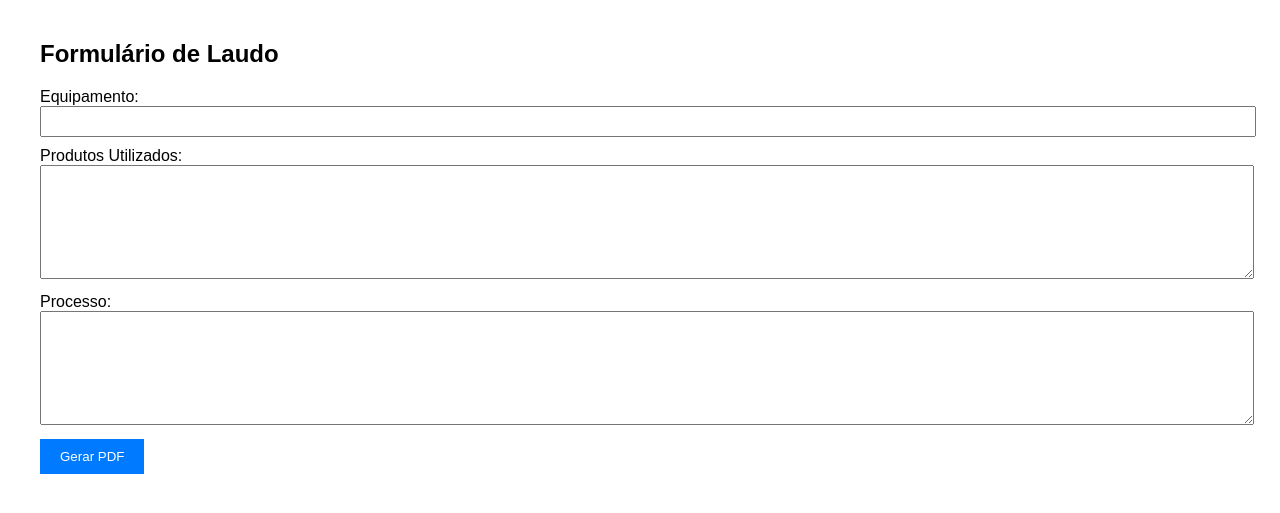
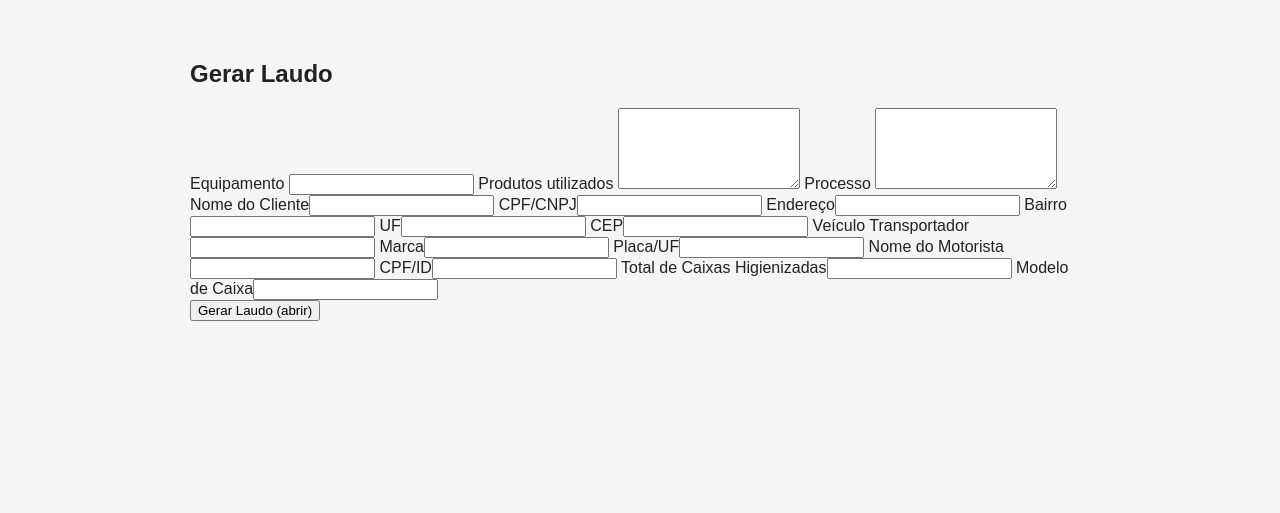
Before and after one commit to deciusmotta/laudo, a Flask app: page / in a window 1280 px wide. Shown: the top 513 px of the page. Run offline with Flask 3, Linux system fonts and the light colour scheme.

Commit message:
O que foi alterado:
Produtos Utilizados e Processo no formulário agora são textarea (multilinha) para textos longos.

"Contagem, DD/MM/YYYY" foi inserido duas linhas acima do código de barras no laudo (usa a data de geração).

Ajustes CSS e no código de geração de PDF (WeasyPrint) para evitar duplicação de conteúdo em segunda página — inclui @page A4 e regras page-break-inside: avoid para os blocos principais, e o PDF agora é gerado a partir do mesmo HTML renderizado (sem replicar campos).

```diff
--- a/app.py
+++ b/app.py
@@ -1,23 +1,90 @@
-from flask import Flask, render_template, request, send_file
-from datetime import datetime
-import io
+from flask import Flask, render_template, request, send_file, flash
+import os, io, json, base64, datetime, requests
 from weasyprint import HTML
-import barcode
+from barcode import Code128
 from barcode.writer import ImageWriter
 
 app = Flask(__name__)
+app.secret_key = os.environ.get("FLASK_SECRET", "replace-me")
 
-@app.route('/', methods=['GET', 'POST'])
+GITHUB_REPO = os.environ.get("GITHUB_REPO", "deciusmotta/laudo")
+GITHUB_FILE = os.environ.get("GITHUB_FILE", "laudos.json")
+GITHUB_TOKEN = os.environ.get("GITHUB_TOKEN")
+GITHUB_API = "https://api.github.com"
+
+def get_remote_json():
+    raw_url = f"https://raw.githubusercontent.com/{GITHUB_REPO}/main/{GITHUB_FILE}"
+    try:
+        r = requests.get(raw_url, timeout=10)
+        if r.status_code == 200:
+            return r.json()
+    except Exception:
+        pass
+    return {"ultimo_numero": 0}
+
+def update_remote_json(new_json, message="Atualiza contador de laudos"):
+    if not GITHUB_TOKEN:
+        return False, "Missing token"
+    url = f"{GITHUB_API}/repos/{GITHUB_REPO}/contents/{GITHUB_FILE}"
+    # get sha if exists
+    r = requests.get(url, headers={"Authorization": f"token {GITHUB_TOKEN}"}, timeout=10)
+    sha = r.json().get("sha") if r.status_code == 200 else None
+    content_b64 = base64.b64encode(json.dumps(new_json, ensure_ascii=False, indent=2).encode("utf-8")).decode("utf-8")
+    payload = {"message": message, "content": content_b64, "branch": "main"}
+    if sha:
+        payload["sha"] = sha
+    r2 = requests.put(url, headers={"Authorization": f"token {GITHUB_TOKEN}"}, json=payload, timeout=10)
+    return (r2.status_code in (200,201)), r2.text
+
+def get_next_number():
+    data = get_remote_json()
+    last = int(data.get("ultimo_numero", 0))
+    new = last + 1
+    ok, resp = update_remote_json({"ultimo_numero": new}, message=f"Incrementa laudo {new}")
+    if not ok:
+        # still return new number locally if update failed
+        return new
+    return new
+
+@app.route("/", methods=["GET","POST"])
 def index():
-    if request.method == 'POST':
-        data = request.form.to_dict()
-        numero_laudo = 123  # Simulação
-        html = render_template('laudo.html', data=data, numero_laudo=numero_laudo, data_hoje=datetime.now().strftime("%d/%m/%Y"))
-        pdf_file = io.BytesIO()
-        HTML(string=html).write_pdf(pdf_file)
-        pdf_file.seek(0)
-        return send_file(pdf_file, as_attachment=True, download_name=f"Laudo_{numero_laudo}.pdf", mimetype='application/pdf')
-    return render_template('index.html')
+    if request.method == "POST":
+        form = request.form.to_dict()
+        numero = get_next_number()
+        hoje = datetime.date.today()
+        validade = hoje + datetime.timedelta(days=15)
+        dados = {
+            "numero_laudo": numero,
+            "data_geracao": hoje.strftime("%d/%m/%Y"),
+            "data_validade": validade.strftime("%d/%m/%Y"),
+            **form
+        }
+        # generate barcode base64 (small height)
+        buffer = io.BytesIO()
+        Code128(str(numero), writer=ImageWriter()).write(buffer, {"module_height": 8.0, "font_size": 0, "text_distance": 0})
+        dados["barcode"] = base64.b64encode(buffer.getvalue()).decode("utf-8")
+        return render_template("laudo_template.html", dados=dados)
+    return render_template("index.html")
+
+@app.route("/pdf", methods=["POST"])
+def gerar_pdf():
+    # Render same HTML used for preview and convert to PDF (prevents duplication)
+    dados = request.form.to_dict()
+    # ensure date fields
+    if "data_geracao" not in dados:
+        hoje = datetime.date.today()
+        validade = hoje + datetime.timedelta(days=15)
+        dados["data_geracao"] = hoje.strftime("%d/%m/%Y")
+        dados["data_validade"] = validade.strftime("%d/%m/%Y")
+    if "barcode" not in dados or not dados.get("barcode"):
+        # regenerate barcode
+        buffer = io.BytesIO()
+        Code128(str(dados.get("numero_laudo","")), writer=ImageWriter()).write(buffer, {"module_height": 8.0, "font_size": 0, "text_distance": 0})
+        dados["barcode"] = base64.b64encode(buffer.getvalue()).decode("utf-8")
+    html = render_template("laudo_template.html", dados=dados)
+    # WeasyPrint render: ensure same HTML => no duplicated content
+    pdf = HTML(string=html).write_pdf()
+    return send_file(io.BytesIO(pdf), mimetype="application/pdf", as_attachment=True, download_name=f"Laudo_{dados.get('numero_laudo','0')}.pdf")
 
 if __name__ == "__main__":
-    app.run(debug=True)
+    app.run(host="0.0.0.0", port=int(os.environ.get("PORT",5000)))
--- a/static/css/style.css
+++ b/static/css/style.css
@@ -1,12 +1,18 @@
-body { font-family: Arial, sans-serif; margin: 20px; color: #222; background:#f5f5f5; }
-header { text-align: center; margin-bottom: 30px; }
-.logo { width: 200px; }
-h1 { font-size: 22px; color: #003366; margin: 5px 0; }
-h2 { font-size: 18px; color: #003366; }
-h3 { border-bottom: 2px solid #003366; padding-bottom: 5px; margin-top:20px;}
-label { display: block; margin-top: 10px; font-weight: bold; }
-input { width: 100%; padding: 8px; margin-top: 4px; border: 1px solid #ccc; border-radius: 4px; }
-button { margin-top: 15px; padding: 10px 20px; background-color: #003366; color: white; border: none; border-radius: 4px; cursor: pointer; }
-button:hover { background-color: #0055aa; }
-table { margin-top:10px; }
-table td { font-size: 13px; }
+body { font-family: Arial, sans-serif; background:#f5f5f5; color:#222; }
+.container { max-width: 900px; margin: 20px auto; padding: 20px; }
+.header { text-align:center; }
+.logo { width:140px; display:block; margin:0 auto 8px; }
+h1 { margin:0; font-size:18px; letter-spacing:0.6px; }
+.meta { display:flex; justify-content:space-between; margin-top:12px; align-items:center;}
+.content { background:#fff; padding:16px; border-radius:8px; margin-top:12px; }
+/* table */
+table.info { width:100%; border-collapse:collapse; margin-top:10px; }
+table.info td { border:1px solid #e6e6e6; padding:8px; vertical-align:top; font-size:13px; }
+/* small print */
+.norma { font-size:13px; margin-top:12px; }
+.barcode { display:block; margin:10px auto; height:36px; }
+/* PDF print settings */
+@page { size: A4; margin: 18mm; }
+.laudo, .laudo table, .laudo h3 { page-break-inside: avoid; }
+/* ensure no header/foot repeated */
+header { position: static; }
--- a/templates/base.html
+++ b/templates/base.html
@@ -1,16 +1,14 @@
-<!DOCTYPE html>
-<html lang="pt-BR">
-<head>
-  <meta charset="UTF-8">
-  <link rel="stylesheet" href="{{ url_for('static', filename='css/style.css') }}">
-  <title>Laudo de Higienização</title>
-</head>
-<body>
-  <header>
-    <img src="{{ url_for('static', filename='img/logo_master.png') }}" alt="Logo" class="logo">
-    <h1>ATESTADO DE HIGIENIZAÇÃO DE CAIXAS PLÁSTICAS</h1>
-    <p>Conforme Norma ABNT NBR 15674</p>
-  </header>
-  <main>{% block content %}{% endblock %}</main>
-</body>
+<!doctype html>
+<html lang="pt-br">
+  <head>
+    <meta charset="utf-8">
+    <meta name="viewport" content="width=device-width, initial-scale=1">
+    <title>Laudos - Master</title>
+    <link href="{{ url_for('static', filename='css/style.css') }}" rel="stylesheet">
+  </head>
+  <body>
+    <div class="container">
+      {% block content %}{% endblock %}
+    </div>
+  </body>
 </html>
--- a/templates/index.html
+++ b/templates/index.html
@@ -1,23 +1,28 @@
-<!DOCTYPE html>
-<html lang="pt-BR">
-<head>
-  <meta charset="UTF-8">
-  <title>Gerar Laudo</title>
-  <style>
-    body { font-family: Arial, sans-serif; margin: 40px; }
-    textarea { width: 100%; height: 100px; }
-    input, textarea { margin-bottom: 10px; padding: 6px; width: 100%; }
-    button { padding: 10px 20px; background: #007bff; color: white; border: none; cursor: pointer; }
-    button:hover { background: #0056b3; }
-  </style>
-</head>
-<body>
-  <h2>Formulário de Laudo</h2>
-  <form method="POST">
-    <label>Equipamento:</label><input type="text" name="equipamento" required><br>
-    <label>Produtos Utilizados:</label><textarea name="produtos_utilizados"></textarea><br>
-    <label>Processo:</label><textarea name="processo"></textarea><br>
-    <button type="submit">Gerar PDF</button>
+{% extends "base.html" %}
+{% block content %}
+<div class="form-wrap">
+  <h2>Gerar Laudo</h2>
+  <form method="post">
+    <label>Equipamento</label>
+    <input type="text" name="equipamento" required>
+    <label>Produtos utilizados</label>
+    <textarea name="produtos_utilizados" rows="5"></textarea>
+    <label>Processo</label>
+    <textarea name="processo" rows="5"></textarea>
+    <label>Nome do Cliente</label><input type="text" name="nome_cliente">
+    <label>CPF/CNPJ</label><input type="text" name="cpf_cnpj">
+    <label>Endereço</label><input type="text" name="endereco">
+    <label>Bairro</label><input type="text" name="bairro">
+    <label>UF</label><input type="text" name="uf">
+    <label>CEP</label><input type="text" name="cep">
+    <label>Veículo Transportador</label><input type="text" name="veiculo">
+    <label>Marca</label><input type="text" name="marca">
+    <label>Placa/UF</label><input type="text" name="placa">
+    <label>Nome do Motorista</label><input type="text" name="motorista">
+    <label>CPF/ID</label><input type="text" name="cpf_motorista">
+    <label>Total de Caixas Higienizadas</label><input type="number" name="total_caixas">
+    <label>Modelo de Caixa</label><input type="text" name="modelo_caixa">
+    <div class="actions"><button type="submit">Gerar Laudo (abrir)</button></div>
   </form>
-</body>
-</html>
+</div>
+{% endblock %}
```
Also changed, not shown: templates/laudo_template.html (+44 -22 lines), README.txt.
